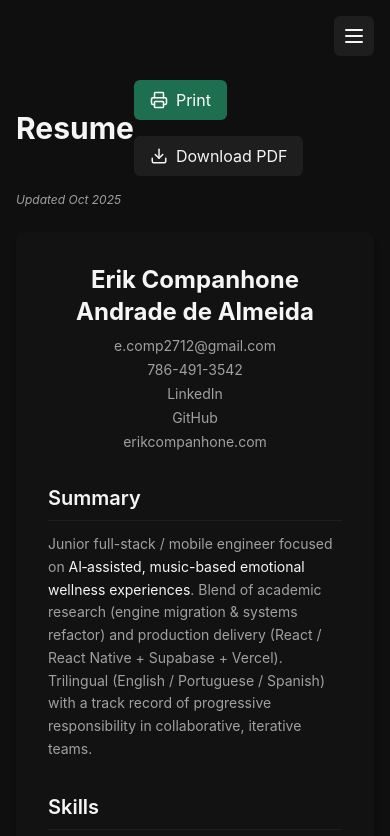
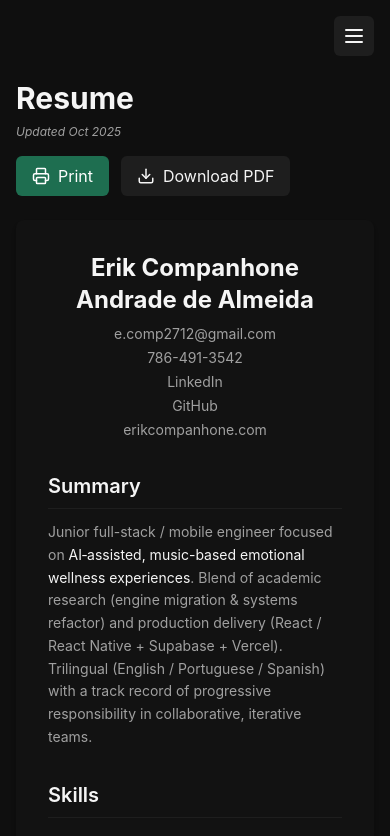
Before and after one commit to erikcompanhone/Personal-Portfolio, a React (Vite) app: page /resume in a window 390 px wide. Shown: the top 836 px of the page. Built offline with nearby package versions, Linux system fonts and the light colour scheme.

Commit message:
fix: phone layout for print/download buttons

```diff
--- a/src/pages/Resume.tsx
+++ b/src/pages/Resume.tsx
@@ -31,9 +31,10 @@ const Resume: React.FC = () => {
 
   return (
     <div>
-      <div className="flex justify-between items-center mb-4 print:mb-2">
+      <div className="flex justify-between items-center mb-2 print:mb-2">
         <h1 className="text-3xl font-bold">Resume</h1>
-        <div className="flex gap-4 flex-wrap">
+        {/* Desktop / tablet buttons */}
+        <div className="hidden md:flex gap-4 flex-wrap">
           <button
             aria-label="Print resume PDF"
             className="flex items-center gap-2 px-4 py-2 bg-accent text-white rounded-md hover:bg-opacity-90 transition-colors print:hidden"
@@ -51,7 +52,25 @@ const Resume: React.FC = () => {
           </a>
         </div>
       </div>
-      <div className="text-xs text-muted mb-6 print:mb-2 italic print:text-black">Updated Oct 2025</div>
+      <div className="text-xs text-muted mb-4 print:mb-2 italic print:text-black">Updated Oct 2025</div>
+      {/* Mobile buttons below update text */}
+      <div className="flex md:hidden gap-3 mb-6 print:hidden">
+        <button
+          aria-label="Print resume PDF"
+          className="flex items-center gap-2 px-4 py-2 bg-accent text-white rounded-md hover:bg-opacity-90 transition-colors"
+          onClick={handlePrint}
+        >
+          <PrinterIcon size={18} /> Print
+        </button>
+        <a
+          href="/assets/resume/resume.pdf"
+          download
+          aria-label="Download resume PDF"
+          className="flex items-center gap-2 px-4 py-2 bg-secondary hover:bg-opacity-80 rounded-md transition-colors"
+        >
+          <DownloadIcon size={18} /> Download PDF
+        </a>
+      </div>
 
       {/* Print styles (scoped) */}
       <style>{`@media print {
```
